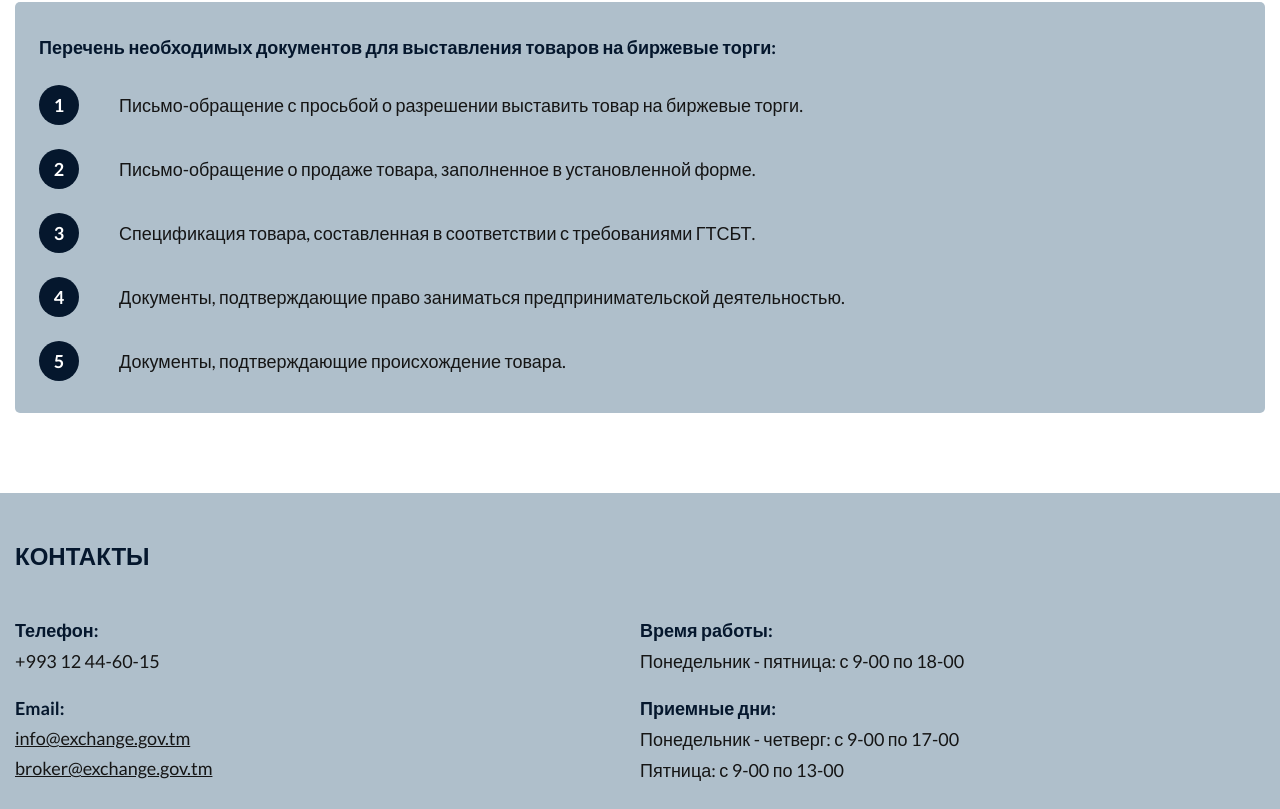
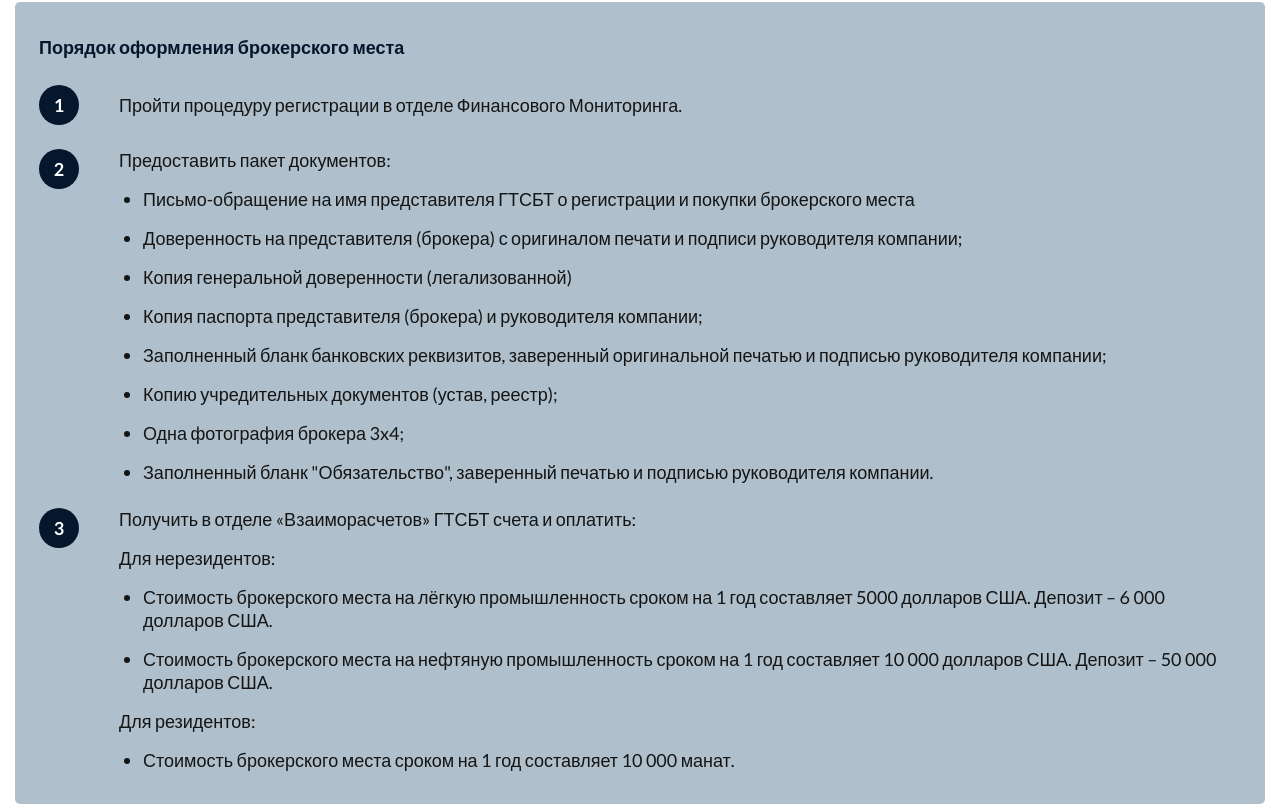
Before and after one commit to Kakabay/exchange-client, a React (Vite) app: page /trade in a window 1280 px wide. Shown: the part 962-1771 px from the top of the page. Built offline with nearby package versions, Linux system fonts and the light colour scheme.

Commit message:
Trade page updated

```diff
--- a/src/assets/styles/_subPageStyles.scss
+++ b/src/assets/styles/_subPageStyles.scss
@@ -78,6 +78,25 @@
   font-weight: 400;
 }
 
+.sub-page-list-item-content {
+  display: flex;
+  flex-direction: column;
+  gap: 1.6rem;
+}
+
+.sub-page-list-item-list {
+  list-style: disc;
+  display: flex;
+  flex-direction: column;
+  gap: 1.6rem;
+  padding-left: 2.4rem;
+}
+
+.sub-page-list-item-list-item {
+  font-size: 1.8rem;
+  color: $base-black;
+}
+
 @media (max-width: 768px) {
   .sub-page-list-wrapper {
     padding: 2.4rem 1.6rem;
--- a/src/components/Footer.jsx
+++ b/src/components/Footer.jsx
@@ -43,6 +43,7 @@
           </div>
         </div>
       </div>
+
       <div className="footer-bottom">
         <div className="container">
           <div className="footer-bottom-wrapper">
--- a/src/pages/Trade.jsx
+++ b/src/pages/Trade.jsx
@@ -70,38 +70,107 @@
             </div>
 
             <div className="sub-page-list-wrapper">
-              <h2 className="sub-page-title">
-                Перечень необходимых документов для выставления товаров на биржевые торги:
-              </h2>
+              <h2 className="sub-page-title">Порядок оформления брокерского места</h2>
               <div className="sub-page-list">
                 <div className="sub-page-list-item">
                   <div className="sub-page-list-num">1</div>
                   <h3 className="sub-page-list-item-text">
-                    Письмо-обращение с просьбой о разрешении выставить товар на биржевые торги.
+                    Пройти процедуру регистрации в отделе Финансового Мониторинга.
+                  </h3>
+                </div>
+
+                <div className="sub-page-list-item">
+                  <div className="sub-page-list-num">2</div>
+                  <div className="sub-page-list-item-content">
+                    <h3 className="sub-page-list-item-text">Предоставить пакет документов:</h3>
+                    <ul className="sub-page-list-item-list">
+                      <li className="sub-page-list-item-list-item">
+                        Письмо-обращение на имя представителя ГТСБТ о регистрации и покупки
+                        брокерского места
+                      </li>
+                      <li className="sub-page-list-item-list-item">
+                        Доверенность на представителя (брокера) с оригиналом печати и подписи
+                        руководителя компании;
+                      </li>
+                      <li className="sub-page-list-item-list-item">
+                        Копия генеральной доверенности (легализованной)
+                      </li>
+                      <li className="sub-page-list-item-list-item">
+                        Копия паспорта представителя (брокера) и руководителя компании;
+                      </li>
+                      <li className="sub-page-list-item-list-item">
+                        Заполненный бланк банковских реквизитов, заверенный оригинальной печатью и
+                        подписью руководителя компании;
+                      </li>
+                      <li className="sub-page-list-item-list-item">
+                        Копию учредительных документов (устав, реестр);
+                      </li>
+                      <li className="sub-page-list-item-list-item">Одна фотография брокера 3x4;</li>
+                      <li className="sub-page-list-item-list-item">
+                        Заполненный бланк "Обязательство", заверенный печатью и подписью
+                        руководителя компании.
+                      </li>
+                    </ul>
+                  </div>
+                </div>
+
+                <div className="sub-page-list-item">
+                  <div className="sub-page-list-num">3</div>
+                  <div className="sub-page-list-item-content">
+                    <h3 className="sub-page-list-item-text">
+                      Получить в отделе «Взаиморасчетов» ГТСБТ счета и оплатить:
+                    </h3>
+                    <h3 className="sub-page-list-item-text">Для нерезидентов:</h3>
+                    <ul className="sub-page-list-item-list">
+                      <li className="sub-page-list-item-list-item">
+                        Стоимость брокерского места на лёгкую промышленность сроком на 1 год
+                        составляет 5000 долларов США. Депозит – 6 000 долларов США.
+                      </li>
+                      <li className="sub-page-list-item-list-item">
+                        Стоимость брокерского места на нефтяную промышленность сроком на 1 год
+                        составляет 10 000 долларов США. Депозит – 50 000 долларов США.
+                      </li>
+                    </ul>
+                    <h3 className="sub-page-list-item-text">Для резидентов:</h3>
+                    <ul className="sub-page-list-item-list">
+                      <li className="sub-page-list-item-list-item">
+                        Стоимость брокерского места сроком на 1 год составляет 10 000 манат.
+                      </li>
+                    </ul>
+                  </div>
+                </div>
+              </div>
+            </div>
+
+            <div className="sub-page-list-wrapper">
+              <h2 className="sub-page-title">Основания для прекращения деятельности брокера: </h2>
+              <div className="sub-page-list">
+                <div className="sub-page-list-item">
+                  <div className="sub-page-list-num">1</div>
+                  <h3 className="sub-page-list-item-text">
+                    Заявление о закрытии брокерского места.
                   </h3>
                 </div>
                 <div className="sub-page-list-item">
                   <div className="sub-page-list-num">2</div>
                   <h3 className="sub-page-list-item-text">
-                    Письмо-обращение о продаже товара, заполненное в установленной форме.
+                    Не уплата годовой оплаты за брокерское место в установленные сроки.
                   </h3>
                 </div>
                 <div className="sub-page-list-item">
                   <div className="sub-page-list-num">3</div>
                   <h3 className="sub-page-list-item-text">
-                    Спецификация товара, составленная в соответствии с требованиями ГТСБТ.
+                    Отказ от уплаты годовой оплаты за брокерское место.
                   </h3>
                 </div>
                 <div className="sub-page-list-item">
                   <div className="sub-page-list-num">4</div>
-                  <h3 className="sub-page-list-item-text">
-                    Документы, подтверждающие право заниматься предпринимательской деятельностью.
-                  </h3>
+                  <h3 className="sub-page-list-item-text">Решение Арбитражной комиссии Биржи.</h3>
                 </div>
                 <div className="sub-page-list-item">
                   <div className="sub-page-list-num">5</div>
                   <h3 className="sub-page-list-item-text">
-                    Документы, подтверждающие происхождение товара.
+                    Прекращение или ликвидация деятельности юридического лица.
                   </h3>
                 </div>
               </div>
```
